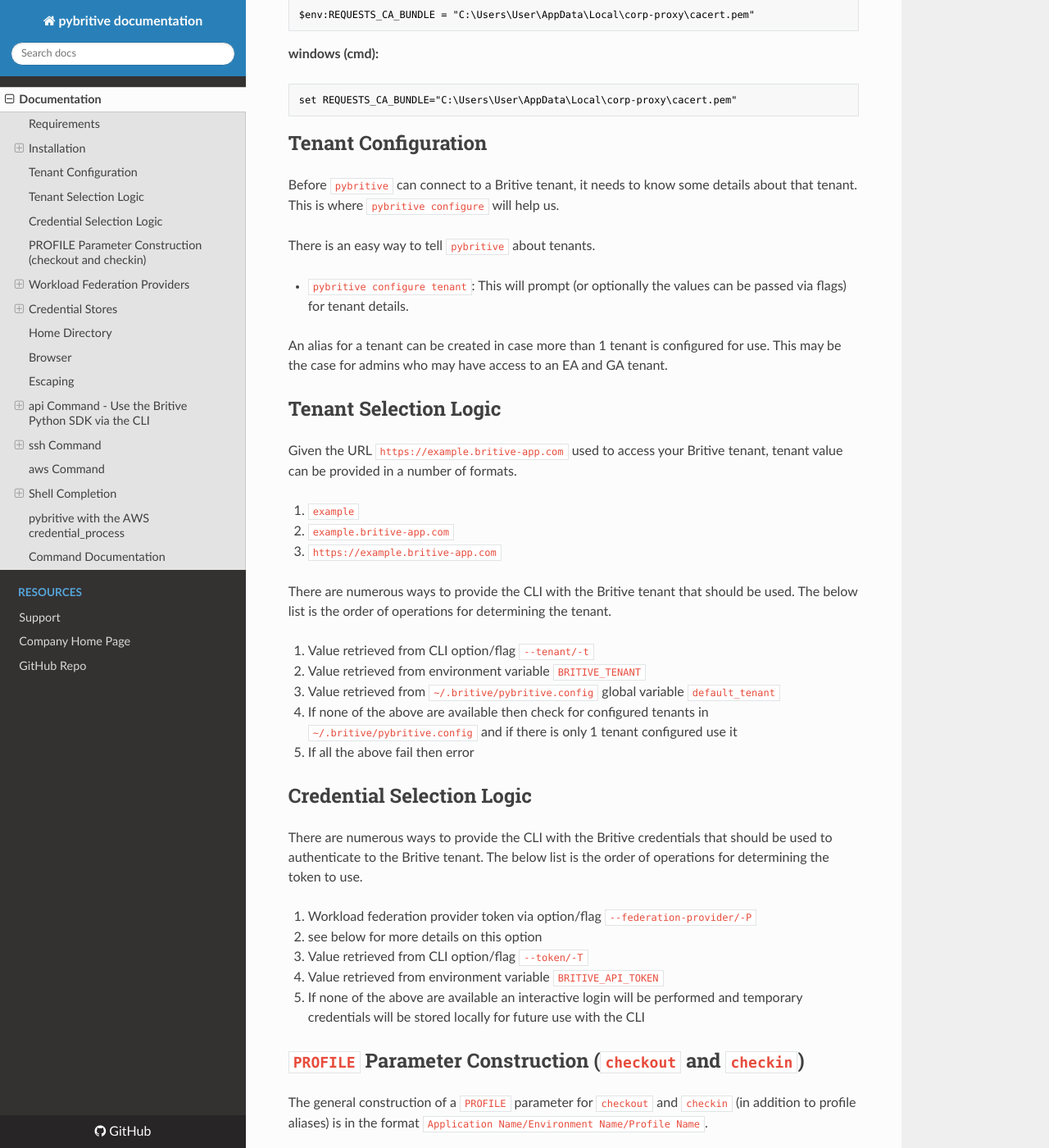
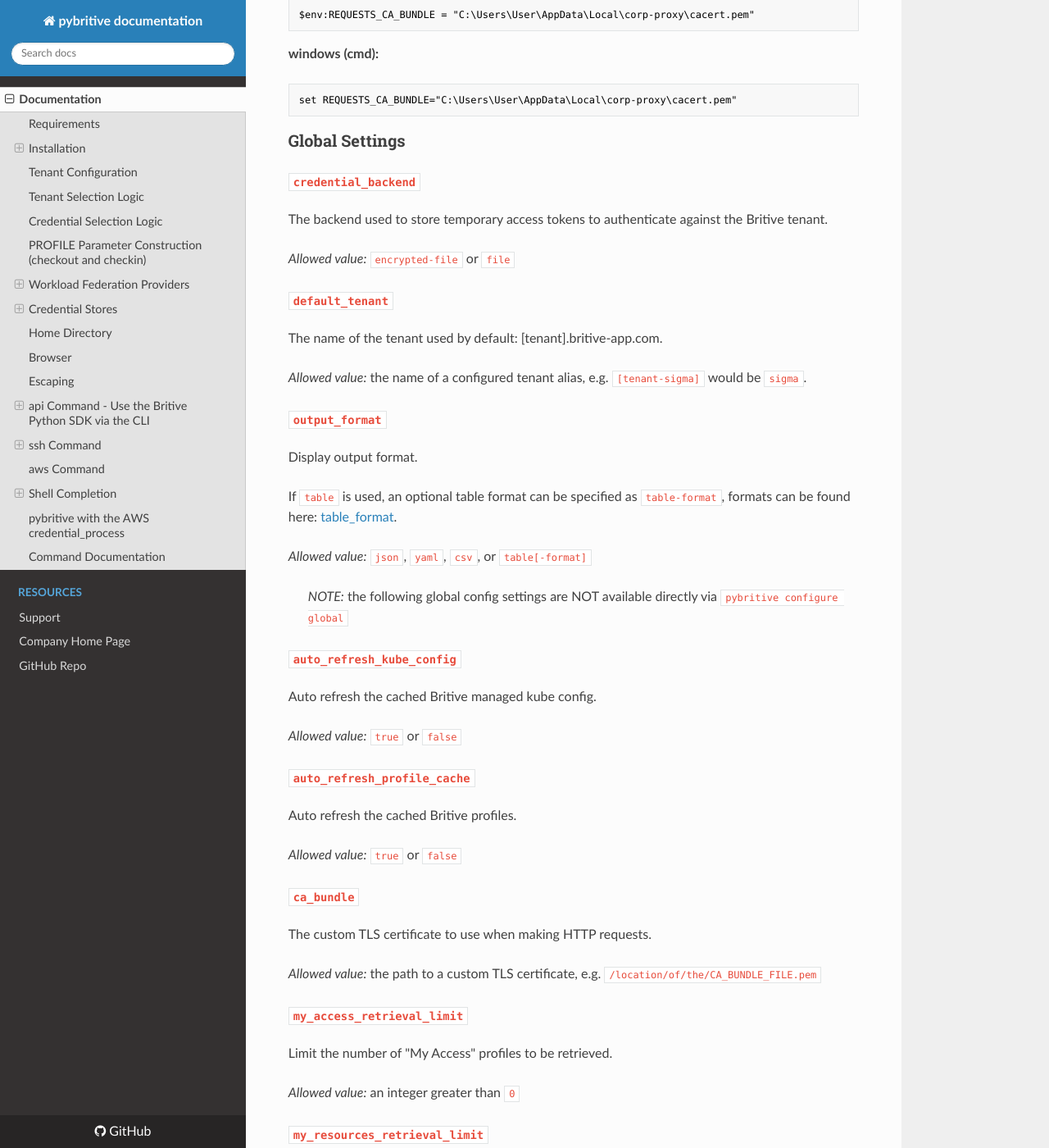
Before and after one commit to britive/python-cli, an MkDocs documentation site: the page built from docs/index.md, in a window 1280 px wide and 1400 px high, scrolled down 2396 px. Shown: the whole window at 82% size. Built offline with MkDocs 1.6.1, drawn with Linux system fonts in a browser that asks for light colours; nearby versions of some CDN libraries; some of the changed text lies outside the part shown.

Commit message:
docs:add global settings section to docs

````diff
--- a/docs/index.md
+++ b/docs/index.md
@@ -112,6 +112,60 @@
 ```bat
 set REQUESTS_CA_BUNDLE="C:\Users\User\AppData\Local\corp-proxy\cacert.pem"
 ```
+
+### Global Settings
+
+#### `credential_backend`
+
+The backend used to store temporary access tokens to authenticate against the Britive tenant.
+
+_Allowed value:_ `encrypted-file` or `file`
+
+#### `default_tenant`
+
+The name of the tenant used by default: [tenant].britive-app.com.
+
+_Allowed value:_ the name of a configured tenant alias, e.g. `[tenant-sigma]` would be `sigma`.
+
+#### `output_format`
+
+Display output format.
+
+If `table` is used, an optional table format can be specified as `table-format`, formats can be found here: [table_format](https://github.com/astanin/python-tabulate#table_format).
+
+_Allowed value:_ `json`, `yaml`, `csv`, or `table[-format]`
+
+> _NOTE:_ the following global config settings are NOT available directly via `pybritive configure global`
+
+#### `auto_refresh_kube_config`
+
+Auto refresh the cached Britive managed kube config.
+
+_Allowed value:_ `true` or `false`
+
+#### `auto_refresh_profile_cache`
+
+Auto refresh the cached Britive profiles.
+
+_Allowed value:_ `true` or `false`
+
+#### `ca_bundle`
+
+The custom TLS certificate to use when making HTTP requests.
+
+_Allowed value:_ the path to a custom TLS certificate, e.g. `/location/of/the/CA_BUNDLE_FILE.pem`
+
+#### `my_access_retrieval_limit`
+
+Limit the number of "My Access" profiles to be retrieved.
+
+_Allowed value:_ an integer greater than `0`
+
+#### `my_resources_retrieval_limit`
+
+Limit the number of "My Resources" items to be retrieved.
+
+_Allowed value:_ an integer greater than `0`
 
 ## Tenant Configuration
 
````
